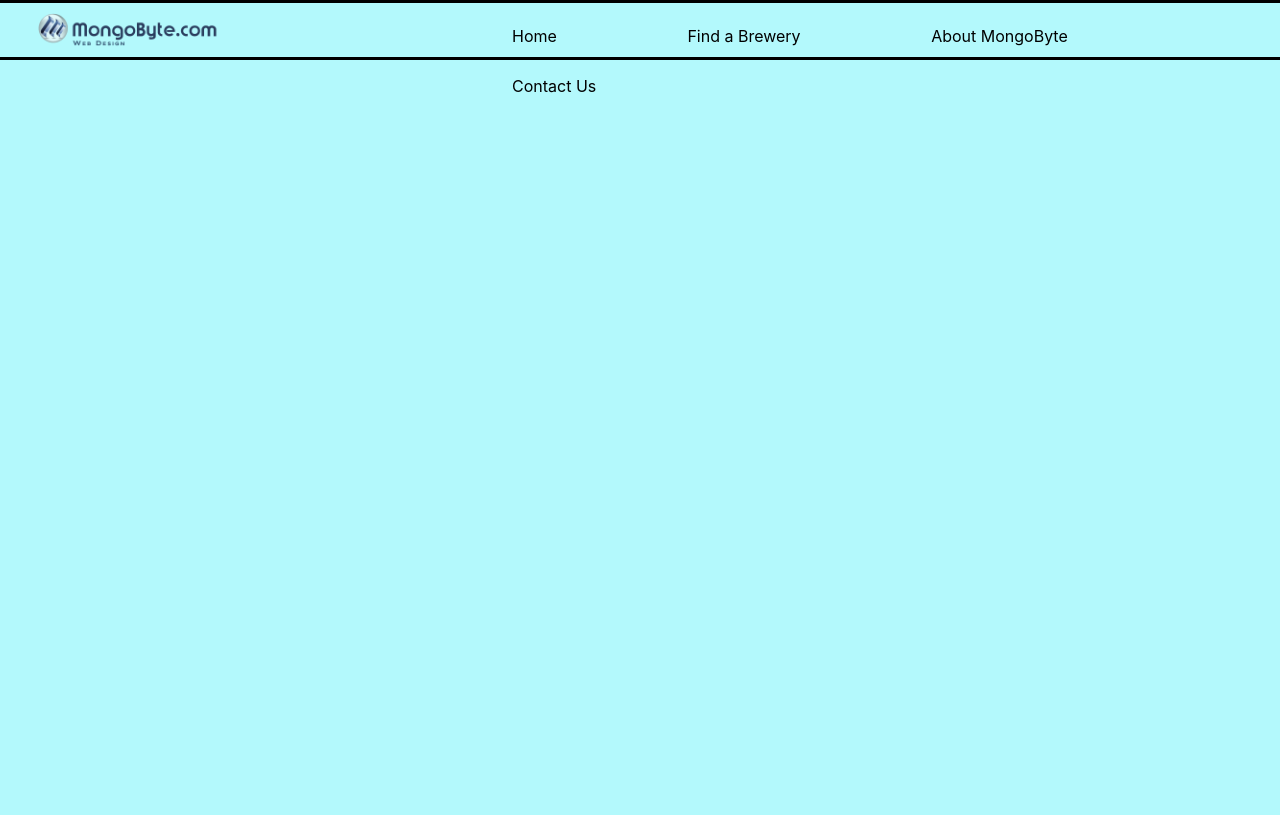
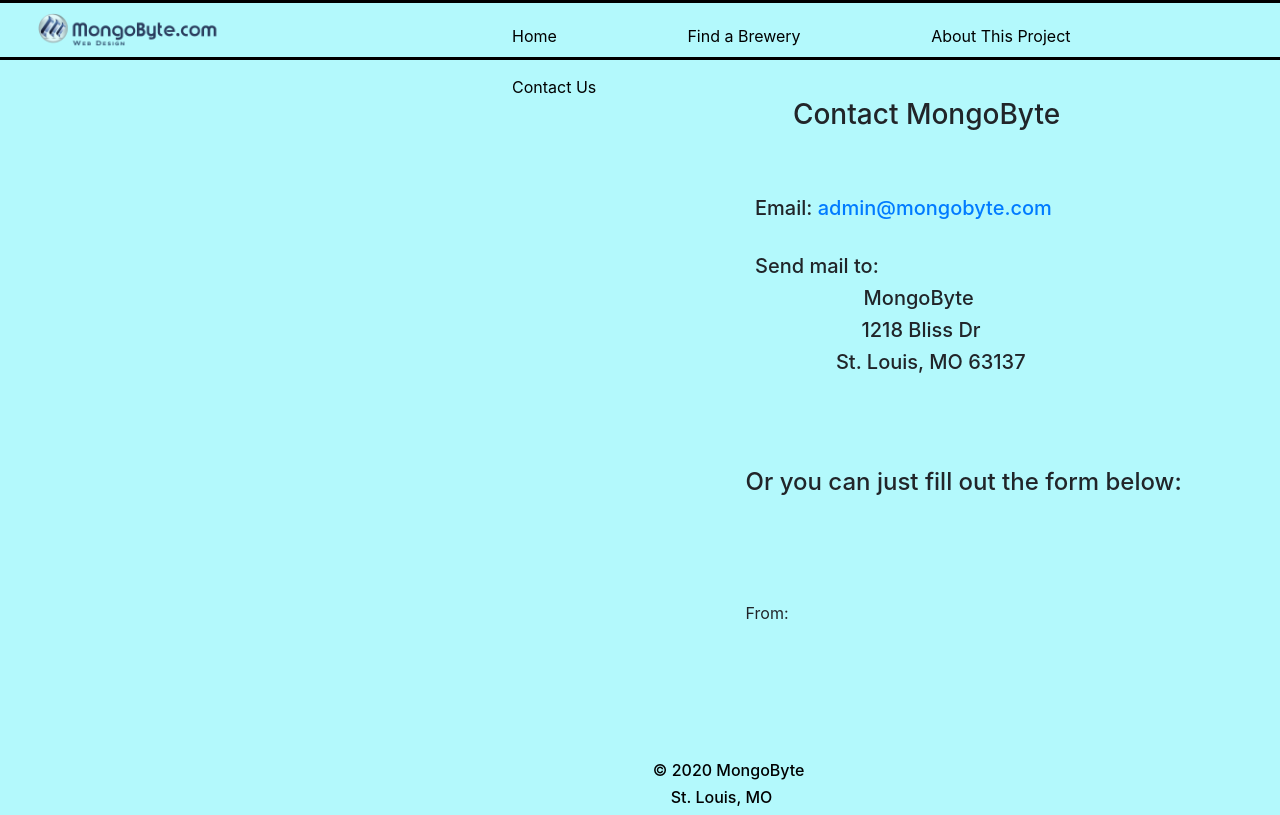
Before and after one commit to dlawrie63137/brewguide, a React (Create React App) app: page /contact in a window 1280 px wide. Built offline with nearby package versions, Linux system fonts and the light colour scheme.

Commit message:
contact info

```diff
--- a/src/components/Navbar/Navbar.js
+++ b/src/components/Navbar/Navbar.js
@@ -14,7 +14,7 @@
                         <ul className="nav_ul">
                             <li><Link to='/'>Home</Link></li>
                             <li><Link to='find'>Find a Brewery</Link></li>
-                            <li><Link to='/about'>About MongoByte</Link></li>
+                            <li><Link to='/about'>About This Project</Link></li>
                             <li><Link to='/contact'>Contact Us</Link></li>
                         </ul>
                 </nav>
--- a/src/components/UI/Modal/Modal.css
+++ b/src/components/UI/Modal/Modal.css
@@ -1,4 +1,4 @@
-h3 {
+.modalGreet {
     font: Arial;
     margin-bottom: 0%;
     margin-left: 10%;
--- a/src/components/UI/Modal/Modal.js
+++ b/src/components/UI/Modal/Modal.js
@@ -16,7 +16,7 @@
             return (
                <div className='showModal'>
                    <h6 className='errorMessage'>{this.props.modalErrorMsg}</h6>
-                   <h3>Are You 21 or Older?</h3>
+                   <h3 className='modalGreet'>Are You 21 or Older?</h3>
                    <button className='yes' onClick={this.props.yesClicked}>YES</button>
                    <button className='no' onClick={this.props.noClicked}>NO</button>
                 </div>
@@ -26,7 +26,7 @@
         if(this.props.showModal) {
             return (
                <div className='showModal'>
-                   <h3>Are You 21 or Older?</h3>
+                   <h3 className='modalGreet'>Are You 21 or Older?</h3>
                    <button className='yes' onClick={this.props.yesClicked}>YES</button>
                    <button className='no' onClick={this.props.noClicked}>NO</button>
                 </div>
--- a/src/components/Welcome/Welcome.css
+++ b/src/components/Welcome/Welcome.css
@@ -1,7 +1,7 @@
 caption {
     display: inline-block;
     margin-bottom: 0%;
-    margin-left: 40%;
+    margin-left: 42%;
     margin-top: 2%;
 }
 
--- a/src/containers/Contact/Contact.css
+++ b/src/containers/Contact/Contact.css
@@ -0,0 +1,5 @@
+.foot {
+    align-self: center;
+    margin-left: 30%;
+    margin-top: 10%;
+}
--- a/src/containers/Contact/Contact.js
+++ b/src/containers/Contact/Contact.js
@@ -1,11 +1,17 @@
 import React, { Component } from 'react';
 import './Contact.css';
 import Navbar from '../../components/Navbar/Navbar';
+import ContactInfo from './ContactInfo/ContactInfo';
+import Foot from '../../components/Foot/Foot';
 
 class Contact extends Component {
     render () {
         return (
-            <Navbar></Navbar>
+            <div className='contact'>
+                <Navbar></Navbar>
+                <ContactInfo></ContactInfo>
+                <Foot className='foot'></Foot>
+            </div>
         );
     };
 
--- /dev/null
+++ b/src/containers/Contact/ContactInfo/ContactInfo.css
@@ -0,0 +1,45 @@
+.address1 {
+    margin-left: 5%;
+}
+
+.address2 {
+    margin-left: -1%;
+}
+
+.choice {
+    margin-left: 45%;
+    margin-top: 10%;
+}
+
+.container {
+    font: Arial;
+}
+
+.contactInfo {
+    margin-left: 55%;
+}
+
+.email {
+    margin-left: -20%;
+    margin-top: 15%;
+}
+
+.mailForm {
+    margin-top: 20%;
+}
+.mailto {
+    margin-left: -20%;
+}
+
+.name {
+    margin-left: 5.5%;
+}
+
+.streetAddress {
+    margin-left: 0%;
+    margin-top: 8%;
+}
+
+.contactGreet {
+    margin-left: 50%;
+}
--- /dev/null
+++ b/src/containers/Contact/ContactInfo/ContactInfo.js
@@ -0,0 +1,33 @@
+import React from 'react';
+import { Link } from 'react-router-dom';
+import './ContactInfo.css';
+
+const contactInfo = () => {
+
+    return (
+        <div className='container'>
+            <div className='contact'>
+                <h3 className='contactGreet'>Contact MongoByte</h3>
+            </div>
+            <div className='contactInfo'>
+                <h5 className='email'>Email:<Link to='mailto:admin@mongobyte.com'> admin@mongobyte.com</Link></h5>
+                <div className='streetAddress'>
+                    <h5 className='mailto'>Send mail to:</h5>
+                    <h5 className='name'>MongoByte</h5>
+                    <h5 className='address1'>1218 Bliss Dr</h5>
+                    <h5 className='address2'>St. Louis, MO 63137</h5>
+                </div>
+            </div>
+                <div className='choice'>
+                    <h4 className='choose'>Or you can just fill out the form below:</h4>
+
+                    <form className='mailForm'>
+                        <label>From:</label>
+                    </form>
+                </div>
+
+        </div>
+    );
+};
+
+export default contactInfo;
```
